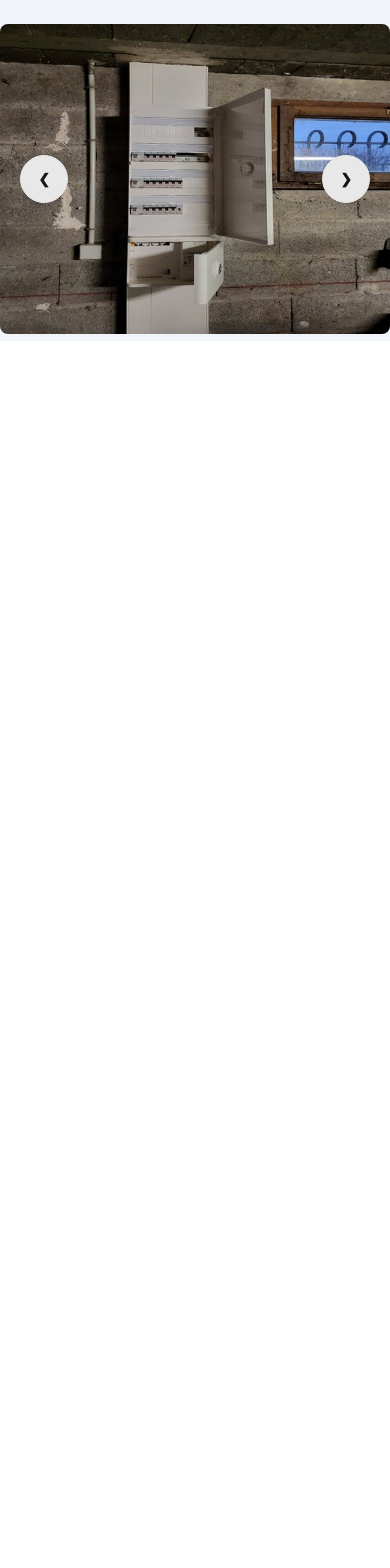
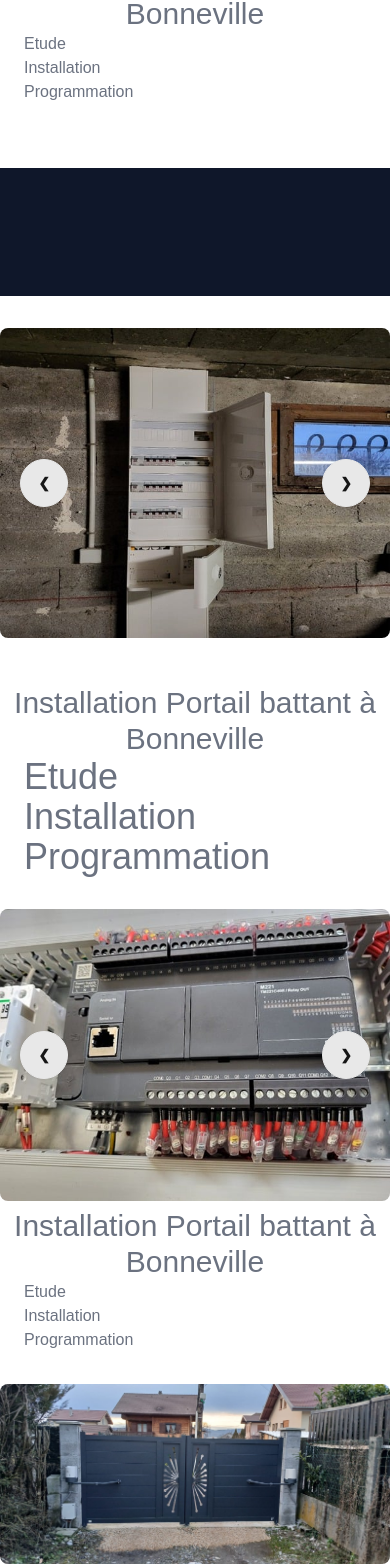
Before and after one commit to shakilprogramming/LS-Electricit-, a Next.js app: page /jobs in a window 390 px wide. Shown: the part 200-1768 px from the top of the page. Before the commit the page ends 844 px from the top, so only its background shows below. Built offline with nearby package versions, Linux system fonts and the light colour scheme; grey boxes are pictures that could not be loaded.

Commit message:
Second update: <describe changes>

```diff
--- a/src/app/contact/page.jsx
+++ b/src/app/contact/page.jsx
@@ -32,7 +32,7 @@ const contact = () => {
   };
 
   return (
-    <div id="one" className="flex flex-col lg:flex-row items-center justify-between min-h-screen bg-base-200 p-6">
+    <div id="one" className="flex flex-col lg:flex-row items-center justify-between min-h-screen bg-base-100 p-6">
       {/* Left Section (Address + Map) */}
       <motion.div
         className="text-center lg:text-left flex-1 p-6"
@@ -42,7 +42,7 @@ const contact = () => {
         variants={fadeInFromLeft}
       >
 
-        <div id="one" className="flex flex-col lg:flex-row items-center justify-between min-h-screen bg-base-200 p-6">
+        <div id="one" className="flex flex-col lg:flex-row items-center justify-between min-h-screen bg-base-100 p-6">
       {/* Left Section (Address + Contact Info) */}
       <div className="text-center lg:text-left flex-1 p-6">
         <h1 className="text-3xl font-bold text-red-500">Nos Coordonnées</h1>
--- a/src/app/enough/page.jsx
+++ b/src/app/enough/page.jsx
@@ -25,11 +25,11 @@ const enough = () => {
   };
 
   return (
-    <div id="two" className="flex-1 flex justify-center pt-24">
+    <div id="two" className="flex-1 flex justify-center pt-44 bg-slate-100">
       {/* Added pt-24 for padding-top */}
       <div className="card bg-base-100 w-full max-w-sm shadow-2xl p-6">
         <form onSubmit={handleSubmit} className="card-body">
-          <h1 className="text-lg font-semibold text-center mb-4">
+          <h1 className="text-lg font-semibold text-center mb-4 text-red-400">
             This is a Contact Form
           </h1>
           <input
--- a/src/app/jobs/page.jsx
+++ b/src/app/jobs/page.jsx
@@ -6,18 +6,24 @@ const page = () => {
   const { theme } = useTheme(); // Access the theme from the context
 
   return (
-    <div className="mt-16 max-w-screen-2xl mx-auto bg-slate-100"> {/* Adds margin-top to create space below the navbar */}
+    <div className="bg-white text-gray-500"> {/* Set background to white and text to grey */}
+      <h1 className='text-center text-3xl mt-40'> Installation Portail battant à Bonneville</h1>
+      <ul className='pl-6'>
+        <li>
+          Etude <br />
+          Installation<br />
+          Programmation
+        </li>
+      </ul>
 
+      <div className="mt-16 max-w-screen-2xl mx-auto"> {/* Adds margin-top to create space below the navbar */}
         {/* Header Section */}
         <div className='bg-slate-900 text-teal-700 h-32 pt-4'>
-        <h1 className='text-white text-center text-5xl mt-8 font-bold'>
-          Nos réalisations
-        </h1>
+          {/* Header content */}
         </div>
 
         {/* Carousel Container */}
         <div className="carousel w-full mt-8"> {/* Adds margin-top to create space below the title */}
-
           {/* Slide 1 */}
           <div id="slide1" className="carousel-item relative w-full h-1/4"> {/* Adjust height */}
             <Image
@@ -36,7 +42,7 @@ const page = () => {
           {/* Slide 2 */}
           <div id="slide2" className="carousel-item relative w-full h-2/3">
             <Image
-            src="/assets/images/about_us/root5.jpg"
+              src="/assets/images/about_us/root17.jpg"
               alt="Slide 2"
               width={800}
               height={600}
@@ -49,24 +55,52 @@ const page = () => {
           </div>
 
           {/* Slide 3 */}
-        <div id="slide3" className="carousel-item relative w-full h-2/3">
+          {/* Slide 4 */}
+        </div>
+
+        <div>
+          <h1 className='text-center text-3xl pt-10'> Installation Portail battant à Bonneville</h1>
+          <ul className='pl-6 text-3xl'>
+            <li className='text-4xl'>
+              Etude <br />
+              Installation<br />
+              Programmation
+            </li>
+          </ul>
+
+          <div className="carousel w-full mt-8"> {/* Adds margin-top to create space below the title */}
+            {/* Slide 1 */}
+            <div id="slide3" className="carousel-item relative w-full h-1/4"> {/* Adjust height */}
               <Image
-            src="/assets/images/about_us/root4.jpg"
+                src="/assets/images/about_us/root5.jpg"
                 alt="Slide 3"
+                width={900} // Set appropriate width
+                height={800} // Set appropriate height
+                className="rounded-lg w-full h-full object-cover" // Make image cover the container
+              />
+              <div className="absolute left-5 right-5 top-1/2 flex -translate-y-1/2 transform justify-between">
+                <a href="#slide3" className="btn btn-circle">❮</a>
+                <a href="#slide4" className="btn btn-circle">❯</a>
+              </div>
+            </div>
+
+            {/* Slide 2 */}
+            <div id="slide4" className="carousel-item relative w-full h-2/3">
+              <Image
+                src="/assets/images/about_us/root11.jpg"
+                alt="Slide 4"
                 width={800}
                 height={600}
                 className="rounded-lg w-full h-full object-cover"
               />
               <div className="absolute left-5 right-5 top-1/2 flex -translate-y-1/2 transform justify-between">
-            <a href="#slide2" className="btn btn-circle">❮</a>
-            <a href="#slide4" className="btn btn-circle">❯</a>
+                <a href="#slide3" className="btn btn-circle">❮</a>
+                <a href="#slide1" className="btn btn-circle">❯</a>
               </div>
             </div>
-
-        {/* Slide 4 */}
-        <div id="slide4" className="carousel-item relative w-full h-2/3">
+            <div id="slide5" className="carousel-item relative w-full h-2/3">
               <Image
-            src="/assets/images/about_us/root3.jpg"
+                src="/assets/images/about_us/root11.jpg"
                 alt="Slide 4"
                 width={800}
                 height={600}
@@ -78,6 +112,42 @@ const page = () => {
               </div>
             </div>
 
+            {/* Slide 3 */}
+            {/* Slide 4 */}
+          </div>
+        </div>
+      </div>
+
+      <div>
+        <h1 className='text-center text-3xl'> Installation Portail battant à Bonneville</h1>
+        <ul className='pl-6'>
+          <li>
+            Etude <br />
+            Installation<br />
+            Programmation
+          </li>
+        </ul>
+
+        <p></p>
+        <div className="carousel w-full mt-8"> {/* Adds margin-top to create space below the title */}
+          {/* Slide 1 */}
+          <div id="slide1" className="carousel-item relative w-full h-1/4"> {/* Adjust height */}
+            <Image
+              src="/assets/images/about_us/root19.jpg"
+              alt="Slide 1"
+              width={900} // Set appropriate width
+              height={800} // Set appropriate height
+              className="rounded-lg w-full h-full object-cover" // Make image cover the container
+            />
+            <div className="absolute left-5 right-5 top-1/2 flex -translate-y-1/2 transform justify-between">
+              {/* Navigation buttons */}
+            </div>
+          </div>
+
+          {/* Slide 2 */}
+          {/* Slide 3 */}
+          {/* Slide 4 */}
+        </div>
       </div>
     </div>
   );
--- a/src/components/Homepage/About.jsx
+++ b/src/components/Homepage/About.jsx
@@ -32,7 +32,7 @@ const About = () => {
   };
 
   return (
-    <div className="container mx-auto px-4 py-10 bg-slate-100">
+    <div className=" px-4 py-10 bg-slate-100">
       <div className="flex flex-col lg:grid lg:grid-cols-2 gap-8 items-center min-h-screen bg-base-100">
         {/* Left Section - Contact Info & Map */}
         <motion.div
--- a/src/components/Homepage/Footer.jsx
+++ b/src/components/Homepage/Footer.jsx
@@ -3,7 +3,7 @@ import { faFacebook, faInstagram } from "@fortawesome/free-brands-svg-icons";
 import Link from "next/link";
 const Footer = () => {
     return (
-        <footer className="footer max-w-screen-2xl mx-auto bg-base-300 bg-base-100/60  text-base-content p-10">
+        <footer className="footer max-w-screen-2xl  mx-auto bg-base-300 bg-base-100/60  text-base-content p-10">
         <nav>
           <h6 className="footer-title">Services</h6>
 
@@ -11,7 +11,6 @@ const Footer = () => {
         </nav>
         <nav>
           <h6 className="footer-title">Company</h6>
-
 
         </nav>
         <nav>
--- a/src/components/Homepage/Homepage.jsx
+++ b/src/components/Homepage/Homepage.jsx
@@ -10,7 +10,7 @@ import Lal from './Lal';
 
 const Homepage = () => {
     return (
-        <div className='max-w-screen-2xl mx-auto font-poppins bg-slate-100'>
+        <div className=' font-poppins'>
             <Banner/>
             <Three/>
 
--- a/src/components/shared/Navbar.jsx
+++ b/src/components/shared/Navbar.jsx
@@ -29,7 +29,7 @@ const Navbar = () => {
               height={30}
               className="rounded-lg"
             />
-            <span className="ml-2 text-2xl font-bold text-white">LS Electricité</span>
+            <span className="ml-2 text-3xl font-bold text-white">LS Electricité</span>
           </Link>
         </div>
 
--- a/src/components/shared/context/ThemeContext.jsx
+++ b/src/components/shared/context/ThemeContext.jsx
@@ -16,7 +16,7 @@ export const ThemeProvider = ({ children }) => {
   }, []);
 
   const toggleTheme = () => {
-    const newTheme = theme === "light" ? "dark" : "light";
+    const newTheme = theme === "dark" ? "light" : "light";
     setTheme(newTheme);
     localStorage.setItem("theme", newTheme);
     document.documentElement.setAttribute("data-theme", newTheme);
```
Also changed, not shown: src/app/hope/page.jsx (+22 -9 lines), public/assets/images/about_us/root19.jpg (added), 1 other file (tests, documents, lock files or other folders). Lines whose indentation alone changed are shown as unchanged.
